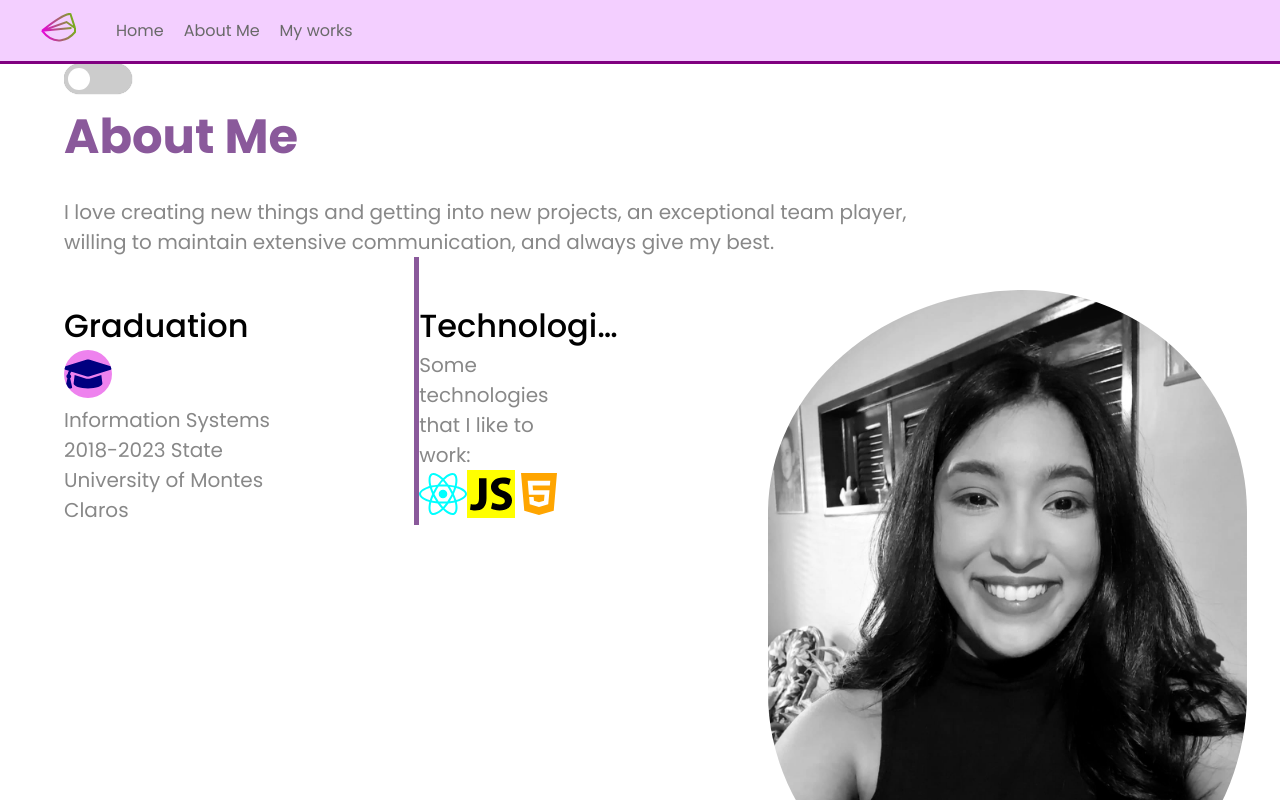
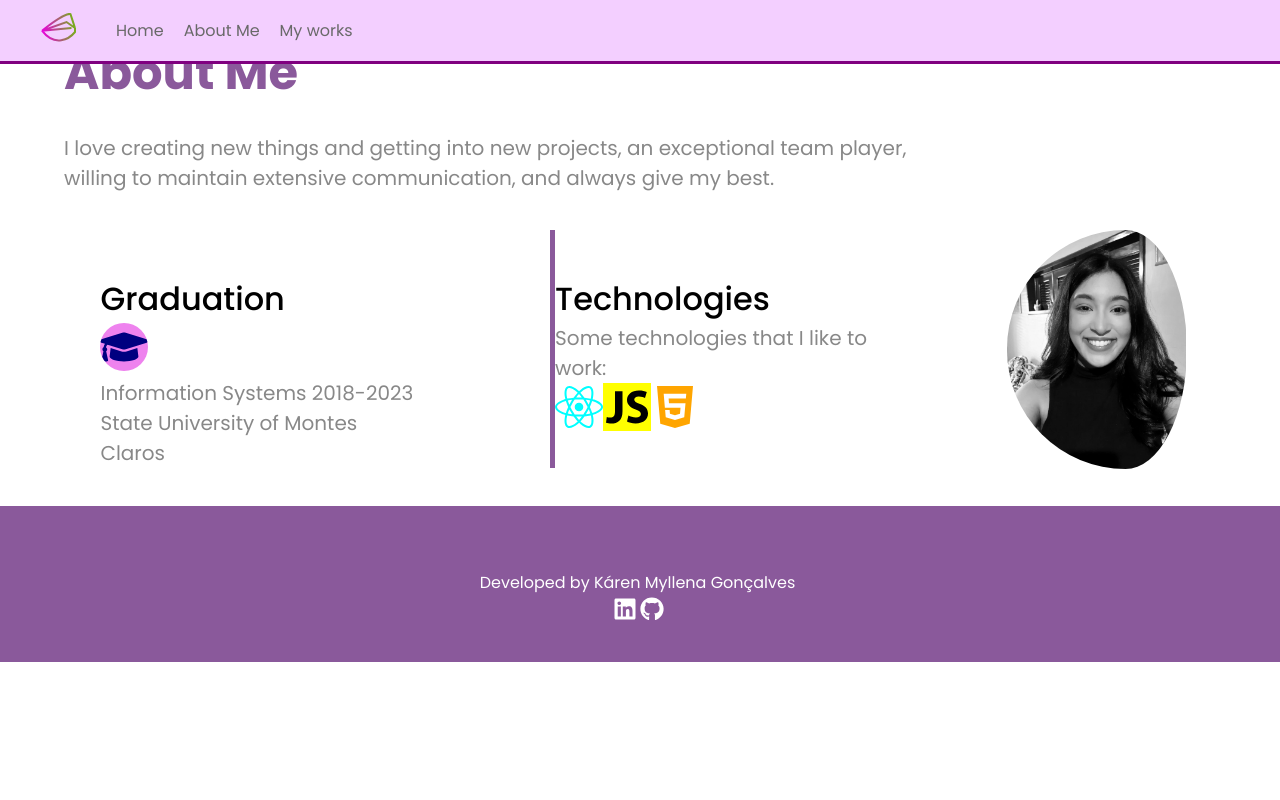
Before and after one commit to karenmscg/Portif-lio, a React (Create React App) app: page /about in a window 1280 px wide. Shown: the top 800 px of the page. Built offline with nearby package versions, Linux system fonts and the light colour scheme.

Commit message:
Menu Fixes

```diff
--- a/src/components/HeroSection/HeroSection.js
+++ b/src/components/HeroSection/HeroSection.js
@@ -1,6 +1,4 @@
 import styled from "styled-components";
-import { IoLogoJavascript, IoLogoHtml5 } from "react-icons/io";
-import { FaGraduationCap, FaReact } from "react-icons/fa";
 
 export const HeroContainer = styled.div`
   padding-left: 5%;
@@ -10,13 +8,8 @@ export const HeroContainer = styled.div`
 export const ButtonContainer = styled.div`
   display: flex;
   flex-wrap: wrap;
-  width: 18%;
+  width: fit-content;
   padding-top: 2%;
-  justify-content: space-between;
-
-  @media screen and (max-width: 780px) {
-    width: fit-content;
-  }
 `;
 
 export const Button = styled.a`
@@ -41,7 +34,6 @@ export const Button = styled.a`
 export const ImgContainer = styled.div`
   display: flex;
   flex-direction: row-reverse;
-
   width: 100%;
   @media screen and (max-width: 780px) {
     flex-direction: row;
@@ -51,7 +43,7 @@ export const ImgContainer = styled.div`
 export const Img = styled.img``;
 
 export const ImgAbout = styled.img`
-  width: 40vw;
+  width: 30vw;
   border-radius: 300px;
   background-color: linear-gradient(to right, red, purple);
   overflow: hidden;
@@ -118,40 +110,3 @@ export const EmailContainer = styled.div`
   flex-wrap: wrap;
   padding-top: 2%;
 `;
-
-export const IoJS = styled(IoLogoJavascript)`
-  background-color: yellow;
-  font-size: 3rem;
-  color: black;
-`;
-
-export const Html5 = styled(IoLogoHtml5)`
-  font-size: 3rem;
-  color: orange;
-`;
-export const React = styled(FaReact)`
-  font-size: 3rem;
-  color: aqua;
-`;
-export const GraduationCap = styled(FaGraduationCap)`
-  font-size: 3rem;
-  color: navy;
-  background-color: violet;
-  background-size: 10rem;
-  border-radius: 100%;
-`;
-
-export const Container = styled.div`
-  display: flex;
-  align-content: center;
-
-  @media screen and (max-width: 980px) {
-    flex-wrap: wrap;
-    justify-content: right;
-  }
-`;
-export const Graduation = styled.div`
-  border-right: solid 5px #8a599b;
-  height: fit-content;
-`;
-export const Tecnologies = styled.div``;
--- /dev/null
+++ b/src/components/HeroSectionAbout/HeroSectionAbout.js
@@ -0,0 +1,62 @@
+import styled from "styled-components";
+import { IoLogoJavascript, IoLogoHtml5 } from "react-icons/io";
+import { FaGraduationCap, FaReact } from "react-icons/fa";
+
+export const ImgAbout = styled.img`
+  width: 40vw;
+  border-radius: 300px;
+  background-color: linear-gradient(to right, red, purple);
+  overflow: hidden;
+  filter: saturate(0);
+  padding: 0px 5% 0px 0px;
+  &:hover {
+    filter: saturate(1);
+    transition: ease 0.3s all;
+  }
+
+  @media screen and (max-width: 780px) {
+    object-fit: scale-down;
+  }
+`;
+
+export const IoJS = styled(IoLogoJavascript)`
+  background-color: yellow;
+  font-size: 3rem;
+  color: black;
+`;
+
+export const Html5 = styled(IoLogoHtml5)`
+  font-size: 3rem;
+  color: orange;
+`;
+export const React = styled(FaReact)`
+  font-size: 3rem;
+  color: aqua;
+`;
+export const GraduationCap = styled(FaGraduationCap)`
+  font-size: 3rem;
+  color: navy;
+  background-color: violet;
+  background-size: 10rem;
+  border-radius: 100%;
+`;
+
+export const Container = styled.div`
+  display: flex;
+  align-content: center;
+  padding: 3%;
+
+  @media screen and (max-width: 980px) {
+    flex-wrap: wrap;
+    justify-content: center;
+  }
+`;
+export const Graduation = styled.div`
+  border-right: solid 5px #8a599b;
+  height: fit-content;
+  width: 100%;
+`;
+
+export const Tecnologies = styled.div`
+  width: 100%;
+`;
--- a/src/components/Menu/Menu.js
+++ b/src/components/Menu/Menu.js
@@ -11,6 +11,8 @@ export const Menu = styled.menu`
   align-items: center;
   margin: 0;
   background-color: #F3CFFF;
+  position: fixed;
+  z-index: 10;
 
   @media screen and (max-width: 780px) {
     transition: 0.8s all ease;
@@ -38,7 +40,7 @@ export const NavMenu = styled.ul`
     transition: 0.8s all ease;
     display: flex;
     flex-direction: column;
-    position: absolute;
+    position: fixed;
     text-align: center;
     font-weight: bolder;
     opacity: 0.97;
--- a/src/components/Pages/About.js
+++ b/src/components/Pages/About.js
@@ -9,21 +9,18 @@ import {
   Slider,
   SwitchPosition,
 } from "../Switch/Switch";
+import { P, HeroContainer, H1, H2 } from "../HeroSection/HeroSection";
 import {
-  P,
   ImgAbout,
-  HeroContainer,
-  H1,
-  H2,
-  ImgContainer,
   IoJS,
   Html5,
   React,
   Container,
   Graduation,
   Tecnologies,
-  GraduationCap
-} from "../HeroSection/HeroSection";
+  GraduationCap,
+} from "../HeroSectionAbout/HeroSectionAbout";
+
 import nightGirl from "../../Images/universeGirl.svg";
 import myselfPhoto from "../../Images/myself_pictures.jpeg";
 
@@ -37,7 +34,7 @@ const About = () => {
   const text = `${
     theme === "light"
       ? `${"I love creating new things and getting into new projects, an exceptional team player, willing to maintain extensive communication, and always give my best."}`
-      : "hello my name is Myllena"
+      : "Night theme: I love creating new things and getting into new projects, an exceptional team player, willing to maintain extensive communication, and always give my best."
   }`;
 
   return (
@@ -59,14 +56,18 @@ const About = () => {
                 <H2>Graduation</H2>
                 <GraduationCap />
                 <P>
-                Information Systems 2018-2023 State University of Montes Claros
-              </P></Graduation><Tecnologies>
+                  Information Systems 2018-2023 State University of Montes
+                  Claros
+                </P>
+              </Graduation>
+              <Tecnologies>
                 <H2>Technologies</H2>
                 <P>Some technologies that I like to work:</P>
                 <React />
                 <IoJS />
-              <Html5 /></Tecnologies>
-              <ImgContainer>
+                <Html5 />
+              </Tecnologies>
+
               <ImgAbout
                 src={theme === "light" ? myselfPhoto : nightGirl}
                 alt={
@@ -75,7 +76,6 @@ const About = () => {
                     : "Girl with universe on her hair"
                 }
               />
-              </ImgContainer>
             </Container>
           </HeroContainer>
         </ThemeChanger>
```
Lines whose indentation alone changed are shown as unchanged.
